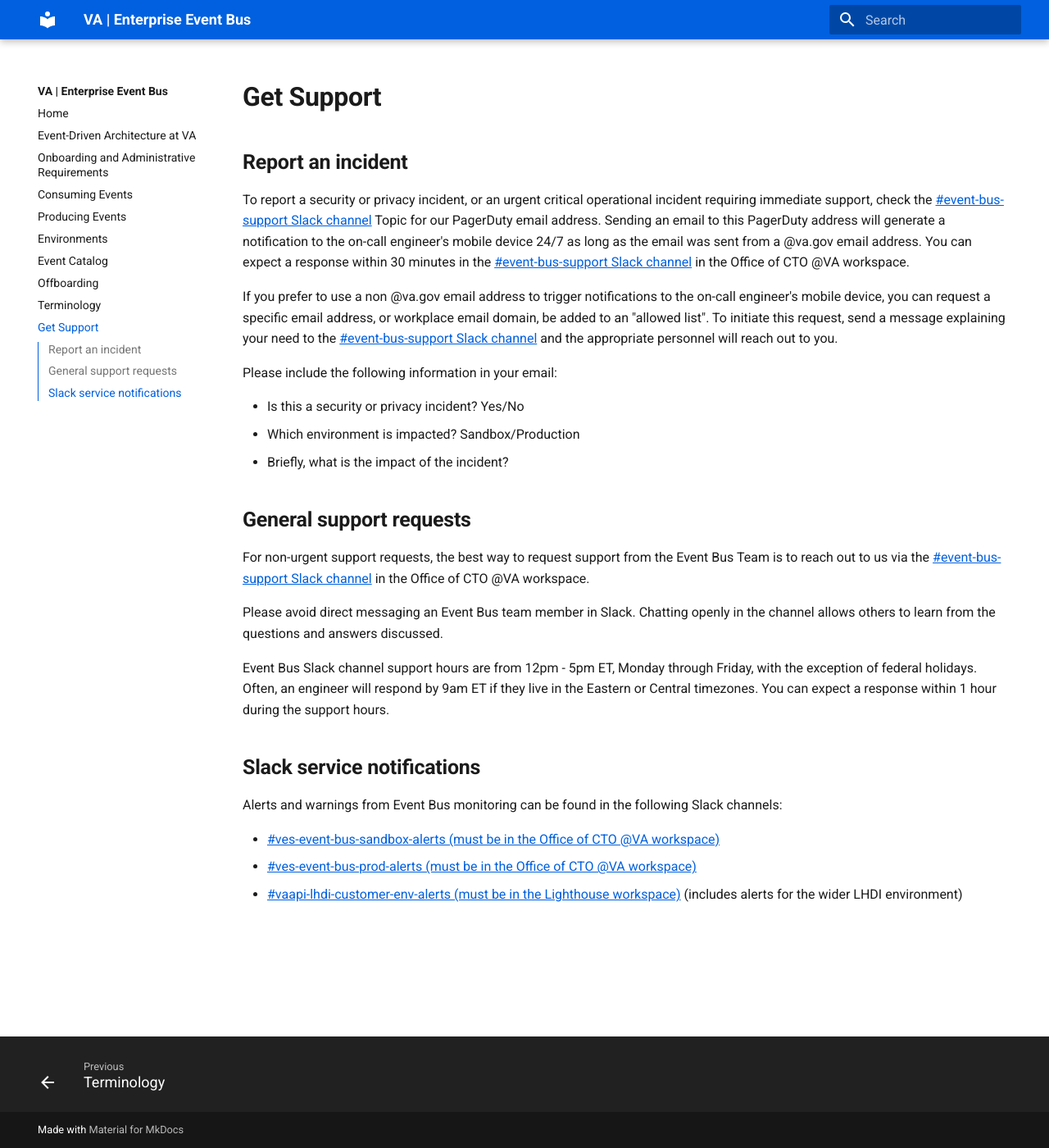
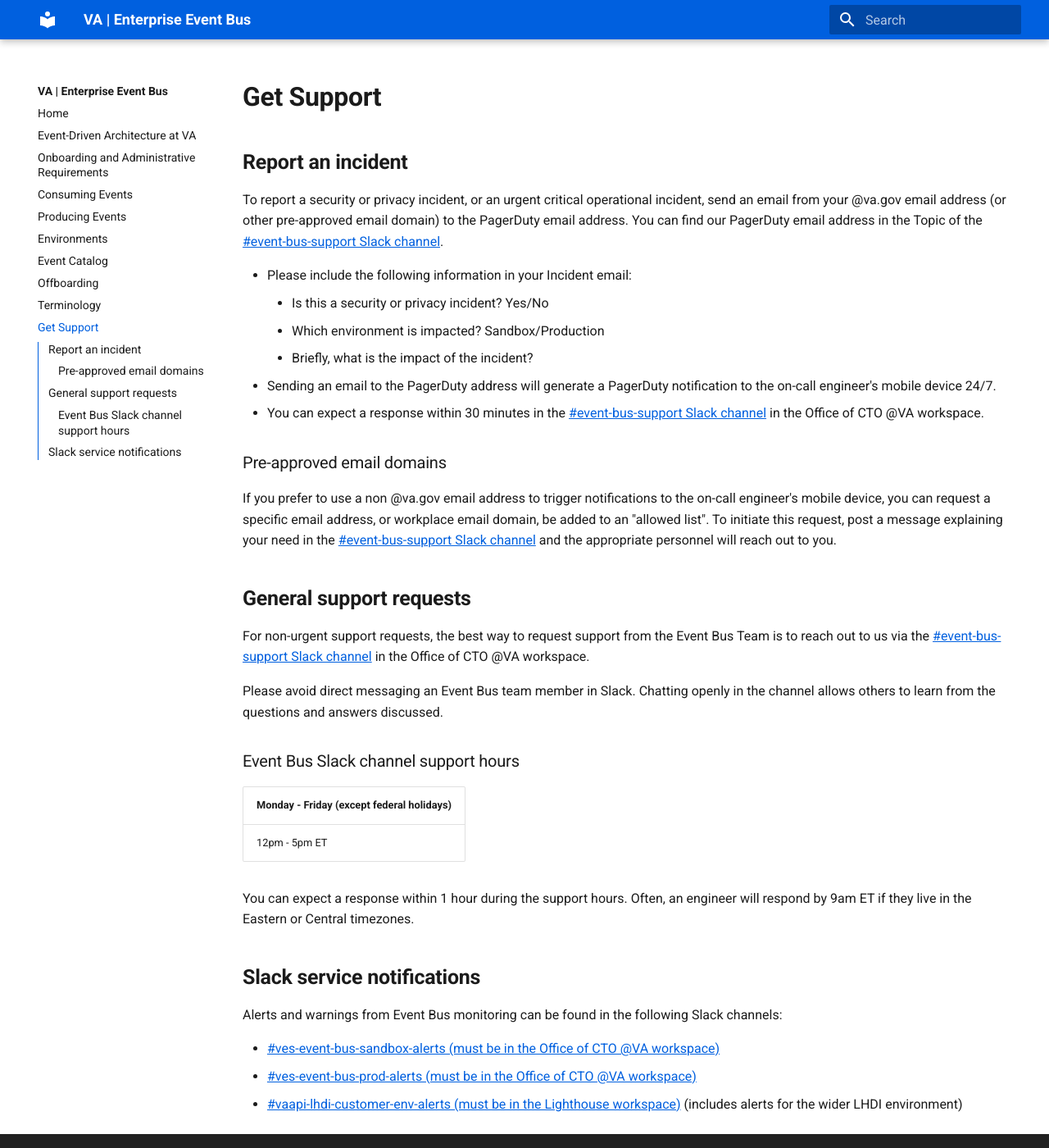
Before and after one commit to department-of-veterans-affairs/ves-event-bus-developer-portal, an MkDocs documentation site: the page built from docs/get-support.md, in a window 1280 px wide and 1400 px high. Shown: the whole window at 82% size. Built offline with MkDocs 1.6.1 and Material for MkDocs 9.7.7, drawn with Linux system fonts in a browser that asks for light colours.

Commit message:
Update get-support.md

```diff
--- a/docs/get-support.md
+++ b/docs/get-support.md
@@ -6,15 +6,19 @@
 
 ## **Report an incident**
 
-To report a security or privacy incident, or an urgent critical operational incident requiring immediate support, check the [#event-bus-support Slack channel][slack-#event-bus-support] Topic for our PagerDuty email address. Sending an email to this PagerDuty address will generate a notification to the on-call engineer's mobile device 24/7 as long as the email was sent from a @va.gov email address.  You can expect a response within 30 minutes in the [#event-bus-support Slack channel][slack-#event-bus-support] in the Office of CTO @VA workspace.
+To report a security or privacy incident, or an urgent critical operational incident, send an email from your @va.gov email address (or other pre-approved email domain) to the PagerDuty email address. You can find our PagerDuty email address in the Topic of the [#event-bus-support Slack channel][slack-#event-bus-support].
 
-If you prefer to use a non @va.gov email address to trigger notifications to the on-call engineer's mobile device, you can request a specific email address, or workplace email domain, be added to an "allowed list". To initiate this request, send a message explaining your need to the [#event-bus-support Slack channel][slack-#event-bus-support] and the appropriate personnel will reach out to you.
+* Please include the following information in your Incident email:
+    * Is this a security or privacy incident? Yes/No
+    * Which environment is impacted? Sandbox/Production
+    * Briefly, what is the impact of the incident?
+* Sending an email to the PagerDuty address will generate a PagerDuty notification to the on-call engineer's mobile device 24/7.
+* You can expect a response within 30 minutes in the [#event-bus-support Slack channel][slack-#event-bus-support] in the Office of CTO @VA workspace.
 
-Please include the following information in your email:
+### Pre-approved email domains
 
-* Is this a security or privacy incident? Yes/No
-* Which environment is impacted? Sandbox/Production
-* Briefly, what is the impact of the incident?
+If you prefer to use a non @va.gov email address to trigger notifications to the on-call engineer's mobile device, you can request a specific email address, or workplace email domain, be added to an "allowed list". To initiate this request, post a message explaining your need in the [#event-bus-support Slack channel][slack-#event-bus-support] and the appropriate personnel will reach out to you.
+
 
 ## **General support requests**
 
@@ -22,7 +26,13 @@
 
 Please avoid direct messaging an Event Bus team member in Slack. Chatting openly in the channel allows others to learn from the questions and answers discussed.
 
-Event Bus Slack channel support hours are from 12pm - 5pm ET, Monday through Friday, with the exception of federal holidays. Often, an engineer will respond by 9am ET if they live in the Eastern or Central timezones. You can expect a response within 1 hour during the support hours.
+### Event Bus Slack channel support hours
+
+|Monday - Friday (except federal holidays)|
+|-|
+|12pm - 5pm ET|
+
+You can expect a response within 1 hour during the support hours. Often, an engineer will respond by 9am ET if they live in the Eastern or Central timezones.
 
 
 ## **Slack service notifications**
```
